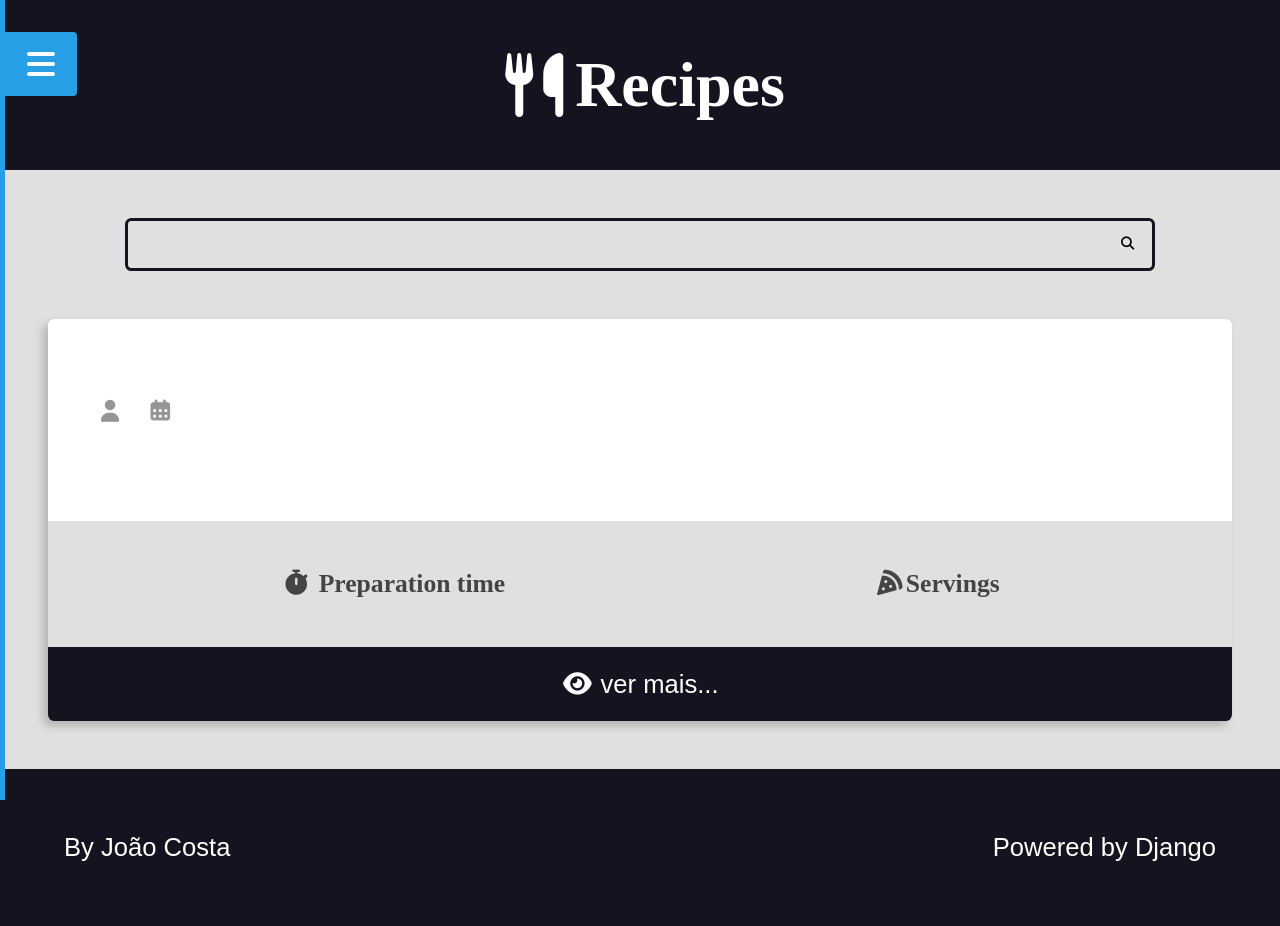
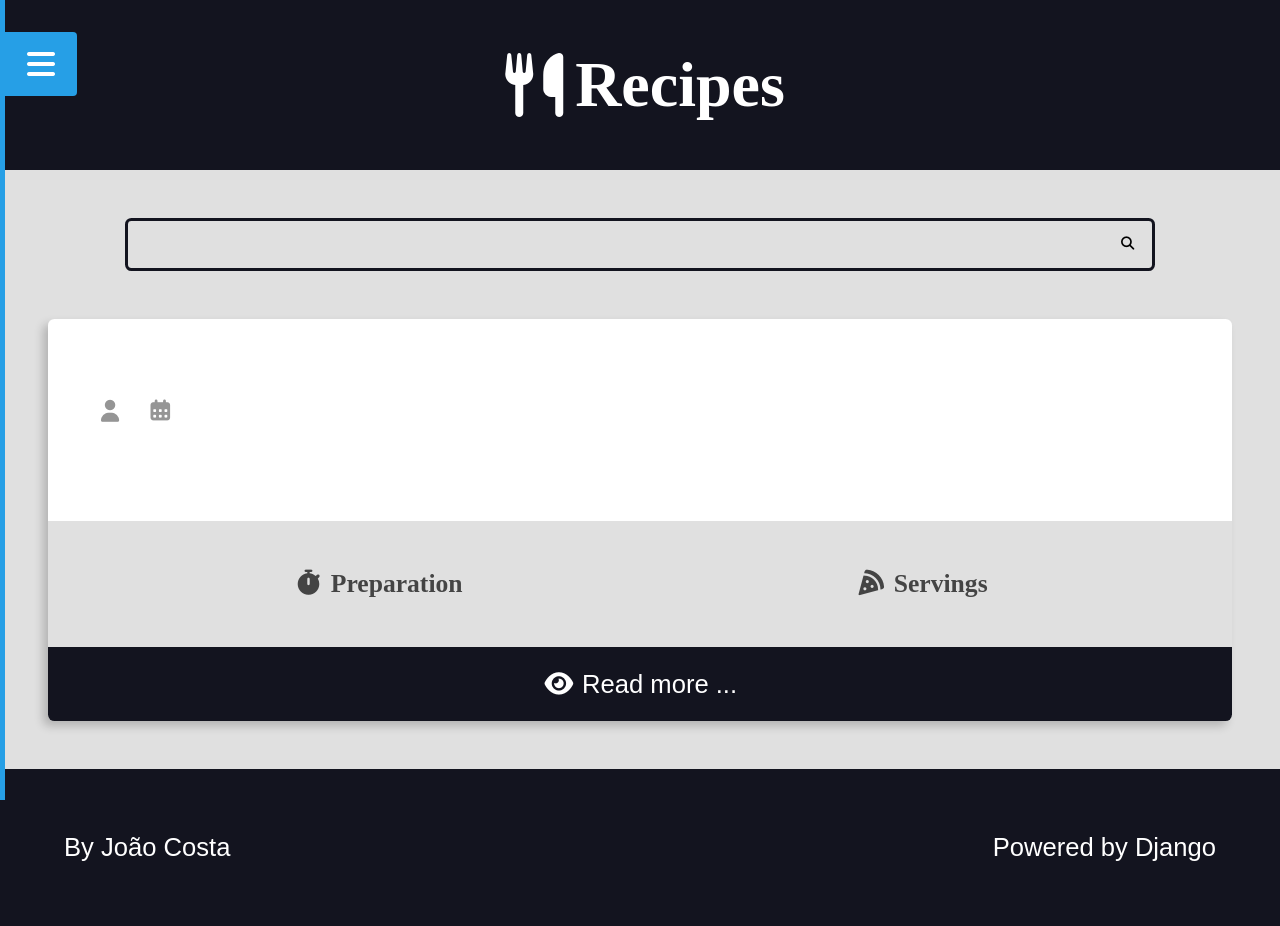
Before and after one commit to jdelta22/projetodg, a Django app: template recipes/templates/recipes/pages/recipe-view.html in a window 1280 px wide. Run offline with Django 5.2, Linux system fonts and the light colour scheme; the template is opened without the code that fills it, so the values that code supplies are empty; some libraries are stand-ins or nearby versions.

Commit message:
translate

```diff
--- a/project/settings.py
+++ b/project/settings.py
@@ -55,6 +55,9 @@ MIDDLEWARE = [
     'django.contrib.auth.middleware.AuthenticationMiddleware',
     'django.contrib.messages.middleware.MessageMiddleware',
     'django.middleware.clickjacking.XFrameOptionsMiddleware',
+    'django.middleware.locale.LocaleMiddleware',
+
+
 ]
 
 ROOT_URLCONF = 'project.urls'
@@ -124,6 +127,8 @@ USE_I18N = True
 
 USE_TZ = True
 
+LOCALE_PATHS = [
+    BASE_DIR / 'locale', ]
 
 # Static files (CSS, JavaScript, Images)
 # https://docs.djangoproject.com/en/5.2/howto/static-files/
--- a/recipes/templates/recipes/partials/recipe.html
+++ b/recipes/templates/recipes/partials/recipe.html
@@ -1,3 +1,6 @@
+{% load i18n %}
+
+
 <div class="recipe recipe-list-item">
     <div class="recipe-cover">
         <a href="{{ recipe.get_absolute_url }}">
@@ -51,13 +54,13 @@
 
     <div class="recipe-meta-container">
         <div class="recipe-meta recipe-preparation">
-            <h3 class="recipe-meta-title"><i class="fas fa-stopwatch"></i> Preparation time</h3>
+            <h3 class="recipe-meta-title"><i class="fas fa-stopwatch"></i> {% translate 'Preparation' %}</h3>
             <div class="recipe-meta-text">
                 {{ recipe.preparation_time }} {{ recipe.preparation_time_unit }}
             </div>
         </div>
         <div class="recipe-meta recipe-servings">
-            <h3 class="recipe-meta-title"><i class="fas fa-pizza-slice"></i>Servings</h3>
+            <h3 class="recipe-meta-title"><i class="fas fa-pizza-slice"></i> {% translate 'Servings' %}</h3>
             <div class="recipe-meta-text">
                 {{ recipe.servings }} {{ recipe.servings_unit }}
             </div>
@@ -68,7 +71,7 @@
         <footer class="recipe-footer">
             <a class="recipe-read-more button button-dark button-full-width" href="{% url 'recipes:recipe' recipe.slug %}">
                 <i class="fas fa-eye"></i>
-                <span>ver mais...</span>
+                <span>{% translate 'Read more ...' %}</span>
             </a>
         </footer>
     {% endif %}
```
Also changed, not shown: locale/pt_BR/LC_MESSAGES/django.po (added), 1 other file.
